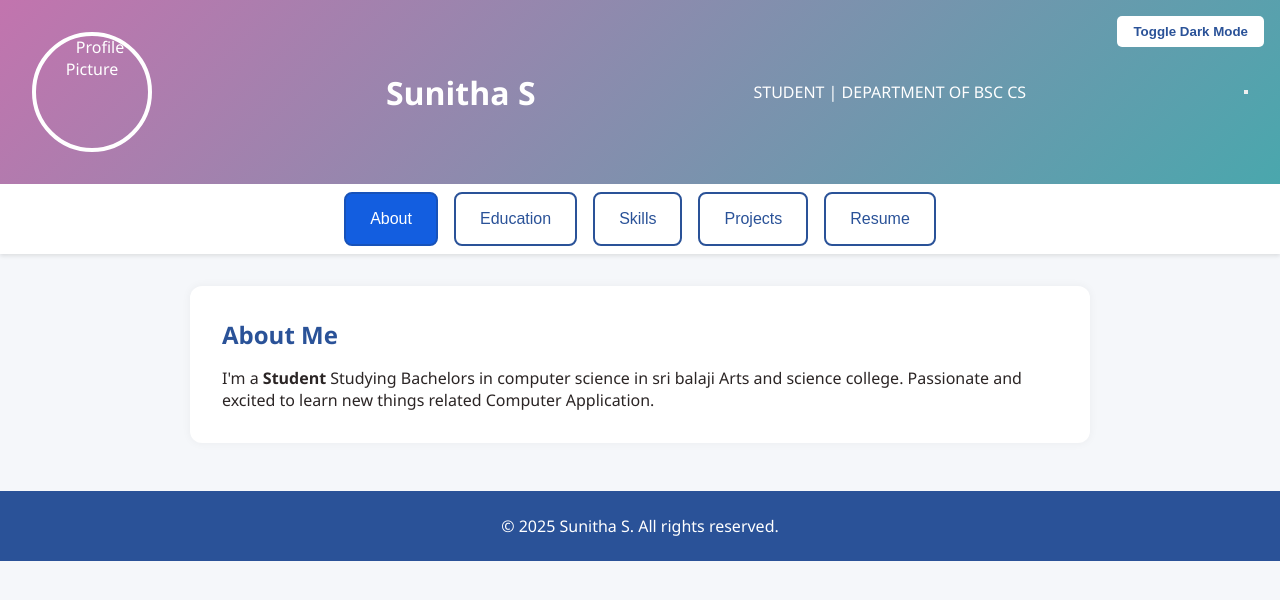
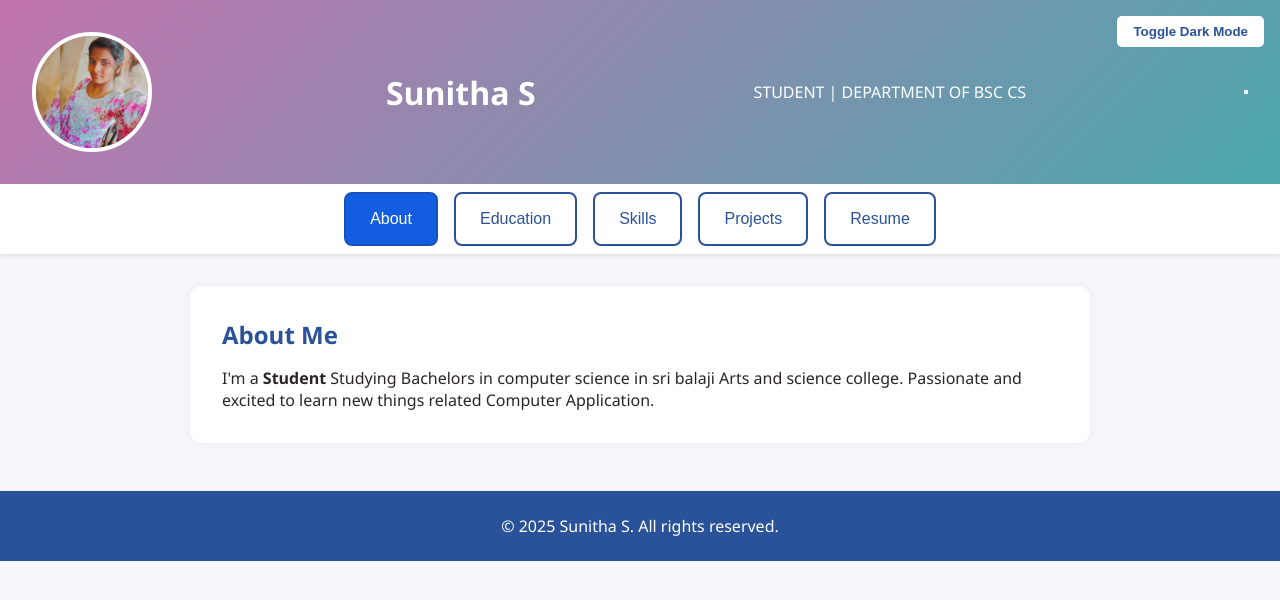
Before and after one commit to sunithasuniya505-star/Sunitha, a plain HTML site: page index.html in a window 1280 px wide. Drawn offline with Linux system fonts and the light colour scheme.

Commit message:
Update index.html

```diff
--- a/index.html
+++ b/index.html
@@ -198,7 +198,7 @@
 <body>
 <header style="display: flex; flex-direction: row; align-items: center; justify-content: space-between; padding: 2rem">
   <button class="dark-toggle" onclick="toggleDarkMode()">Toggle Dark Mode </button>
-  <img src="aarthi.jpeg" alt="Profile Picture" class="profile-picture" id="profileImage" style="margin: 0 1rem 0 0; align-self: flex-start;">
+  <img src="WhatsApp Image 2025-09-13 at 12.17.06 PM.jpeg" alt="Profile Picture" class="profile-picture" id="profileImage" style="margin: 0 1rem 0 0; align-self: flex-start;">
   <div style="text-align: left;">
     <h1>Sunitha S
     </h1>
```
